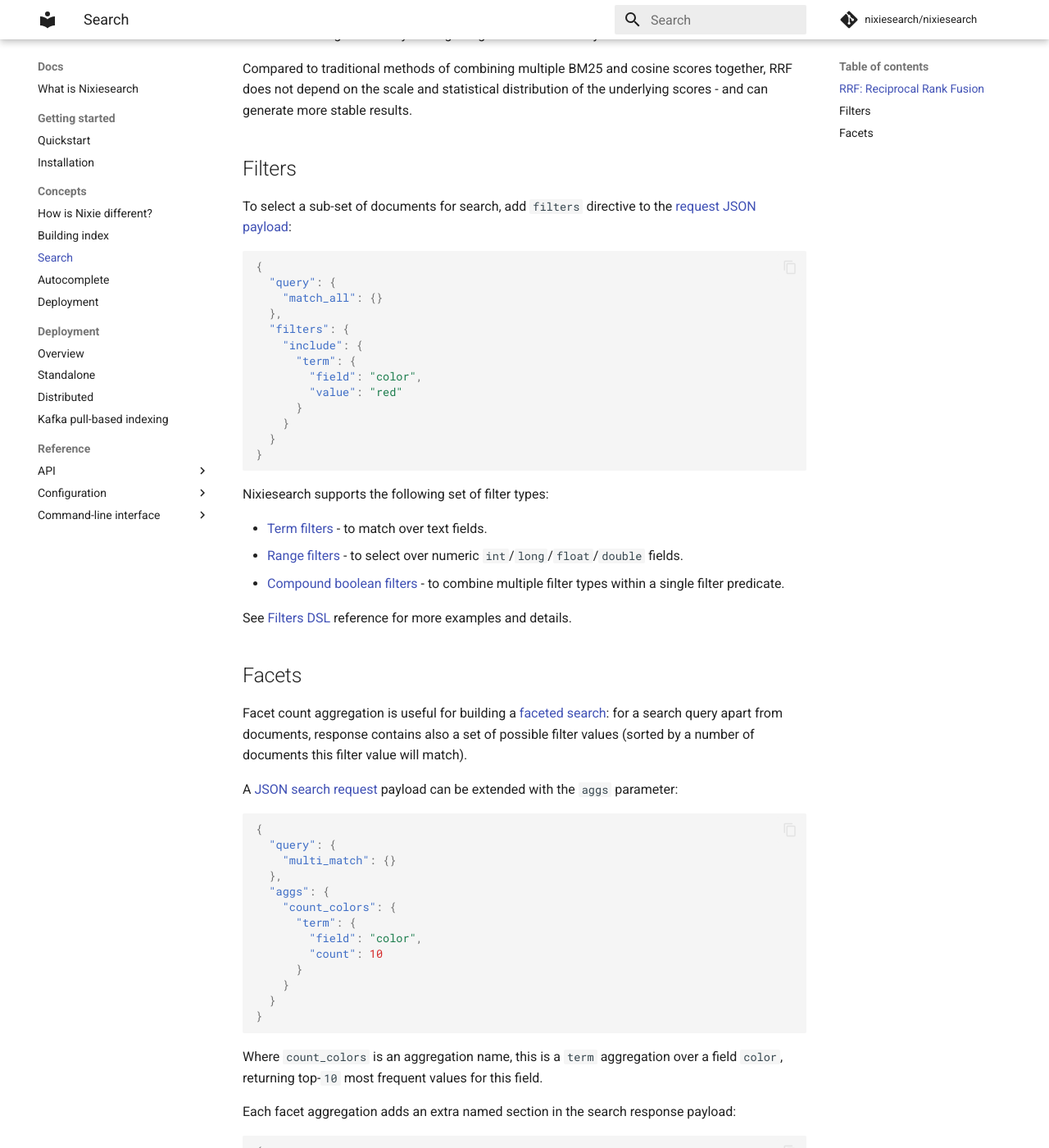
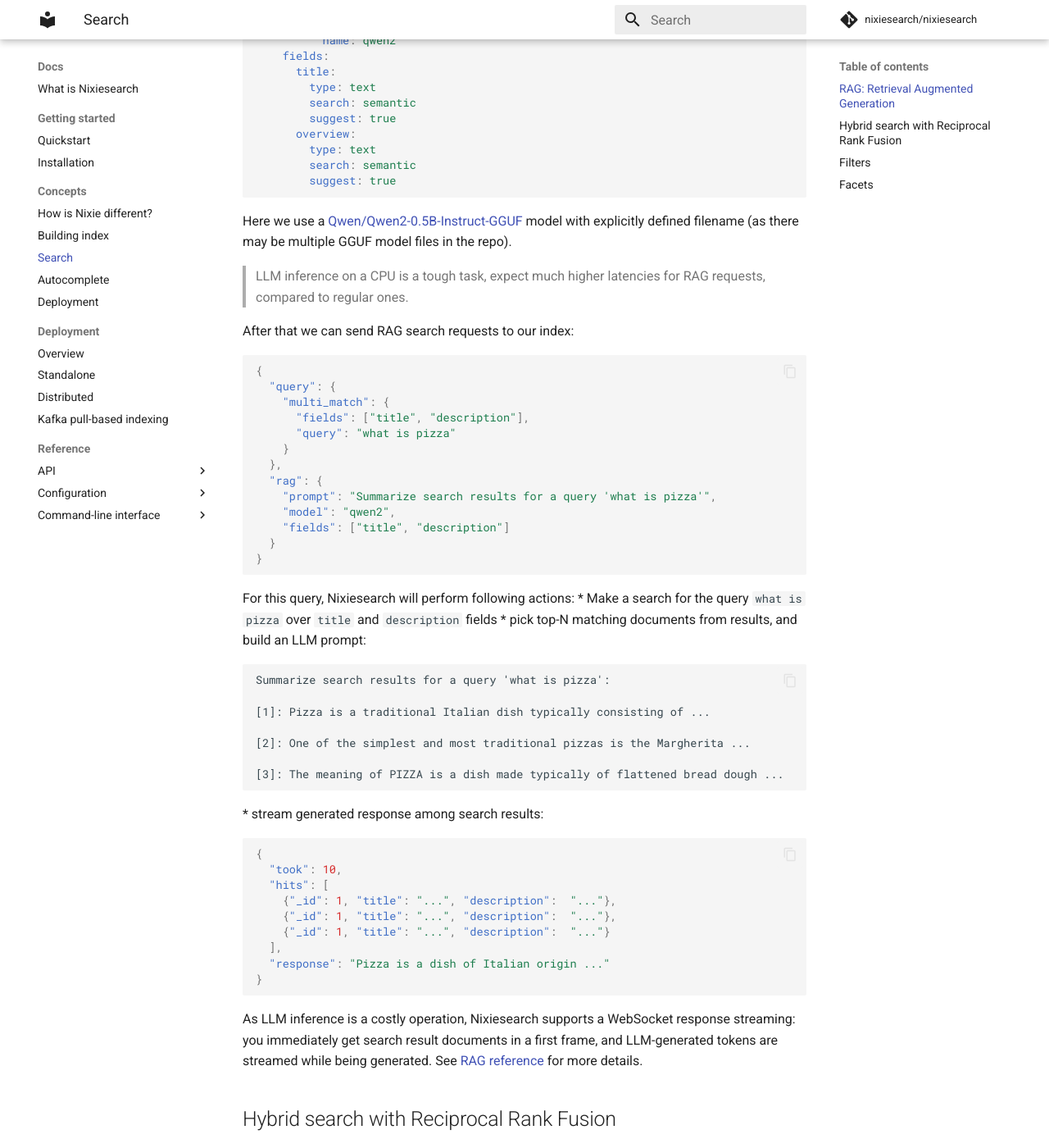
Before and after one commit to nixiesearch/nixiesearch, an MkDocs documentation site: the page built from docs/docs/concepts/search.md, in a window 1280 px wide and 1400 px high, scrolled down 1608 px. Shown: the whole window at 82% size. Built offline with MkDocs 1.6.1 and Material for MkDocs 9.7.7, drawn with Linux system fonts in a browser that asks for light colours; comment, search, counter and statistics services are not loaded; some of the changed text lies outside the part shown.

Commit message:
add concepts: rag

````diff
--- a/docs/docs/concepts/search.md
+++ b/docs/docs/concepts/search.md
@@ -17,8 +17,7 @@
 
 * `<search-field-name>`: a text field marked as [searchable in the index mapping](../reference/config/mapping.md)
 * `<query-string>`: a string to search for.
-
-Check more examples of [Query DSL](../reference/api/search/query.md) in the reference.
+* `multi_match`: one of the matching DSL rules. Check more examples of [Query DSL](../reference/api/search/query.md) in the reference.
 
 For such a search request, Nixiesearch will reply with a JSON response with top-N matching documents:
 
@@ -36,12 +35,90 @@
 
 > Compared to Elasticsearch/Opensearch, Nixiesearch has no built-in `_source` field as it is frequently mis-used. You need to explicitly mark fields you want to be present in response payload as `store: true` in the [index mapping](../reference/config/mapping.md).
 
-## RRF: Reciprocal Rank Fusion
+## RAG: Retrieval Augmented Generation
 
-When you search over multiple fields marked as [semantic](../../config/mapping.md) and [lexical](../../config/mapping.md), or over a [hybrid](../../config/mapping.md) field, Nixiesearch dows the following:
+Instead of just getting search results for your query, you can use a [RAG](https://en.wikipedia.org/wiki/Retrieval-augmented_generation) approach to get a natural language answer to your query, built with locally-running LLM.
 
-1. Collects a separate per-field search result list.
-2. Merges N search results with RRF - [Reciprocal Rank Fusion](#TODO).
+![RAG](../img/rag.png)
+
+Nixiesearch supports any GGUF-compatible LLM [llamacpp](https://github.com/ggerganov/llama.cpp) supports. To use RAG, you need to [list Huggingface handles of models](../reference/api/search/rag.md) you'd like to use in config:
+
+```yaml
+schema:
+  movies:
+    rag:
+      models:
+        - handle: Qwen/Qwen2-0.5B-Instruct-GGUF?file=qwen2-0_5b-instruct-q4_0.gguf
+          prompt: qwen2
+          name: qwen2
+    fields:
+      title:
+        type: text
+        search: semantic
+        suggest: true
+      overview:
+        type: text
+        search: semantic
+        suggest: true
+```
+
+Here we use a [Qwen/Qwen2-0.5B-Instruct-GGUF](https://huggingface.co/Qwen/Qwen2-0.5B-Instruct-GGUF) model with explicitly defined filename (as there may be multiple GGUF model files in the repo).
+
+> LLM inference on a CPU is a tough task, expect much higher latencies for RAG requests, compared to regular ones.
+
+After that we can send RAG search requests to our index:
+
+```json
+{
+  "query": {
+    "multi_match": {
+      "fields": ["title", "description"],
+      "query": "what is pizza"
+    }
+  },
+  "rag": {
+    "prompt": "Summarize search results for a query 'what is pizza'",
+    "model": "qwen2",
+    "fields": ["title", "description"]
+  }
+}
+```
+
+For this query, Nixiesearch will perform following actions:
+* Make a search for the query `what is pizza` over `title` and `description` fields
+* pick top-N matching documents from results, and build an LLM prompt:
+```
+Summarize search results for a query 'what is pizza':
+
+[1]: Pizza is a traditional Italian dish typically consisting of ...
+
+[2]: One of the simplest and most traditional pizzas is the Margherita ...
+
+[3]: The meaning of PIZZA is a dish made typically of flattened bread dough ...
+```
+* stream generated response among search results:
+
+```json
+{
+  "took": 10,
+  "hits": [
+    {"_id": 1, "title": "...", "description":  "..."},
+    {"_id": 1, "title": "...", "description":  "..."},
+    {"_id": 1, "title": "...", "description":  "..."}
+  ],
+  "response": "Pizza is a dish of Italian origin ..."
+}
+```
+
+As LLM inference is a costly operation, Nixiesearch supports a WebSocket response streaming: you immediately get search result documents in a first frame, and LLM-generated tokens are streamed while being generated. See [RAG reference](../reference/api/search/rag.md) for more details.
+
+
+## Hybrid search with Reciprocal Rank Fusion
+
+When you search over multiple fields marked a [hybrid](../../config/mapping.md) field, Nixiesearch does the following:
+
+1. Collects a separate per-field search result list for semantic and lexical retrieval methods.
+2. Merges N search results with RRF - [Reciprocal Rank Fusion](https://dl.acm.org/doi/10.1145/1571941.1572114).
 
 ![RRF](../img/hybridsearch.png)
 
````
Also changed, not shown: docs/docs/img/rag.png (added), docs/docs/reference/api/search/rag.md (added).
